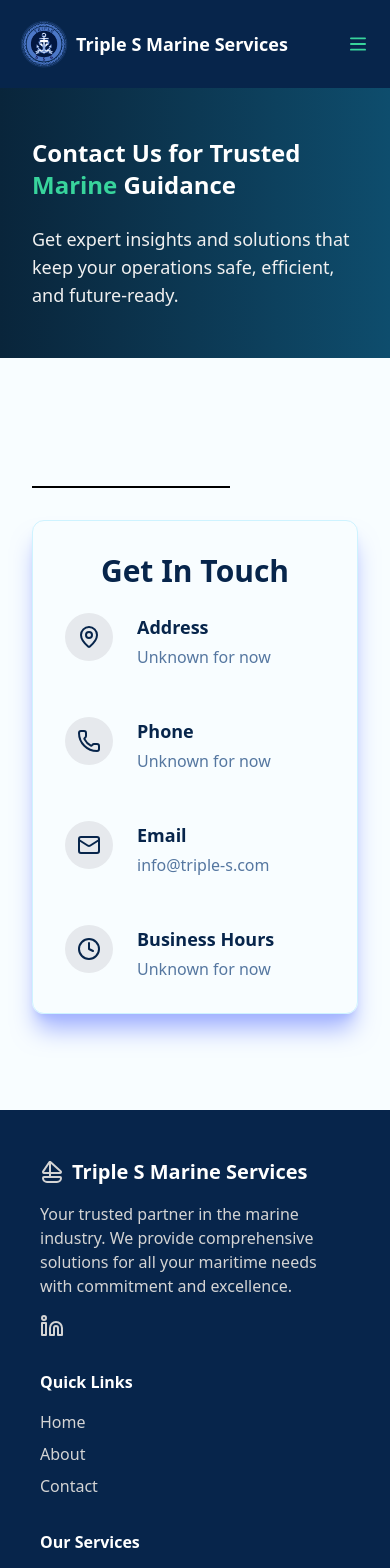
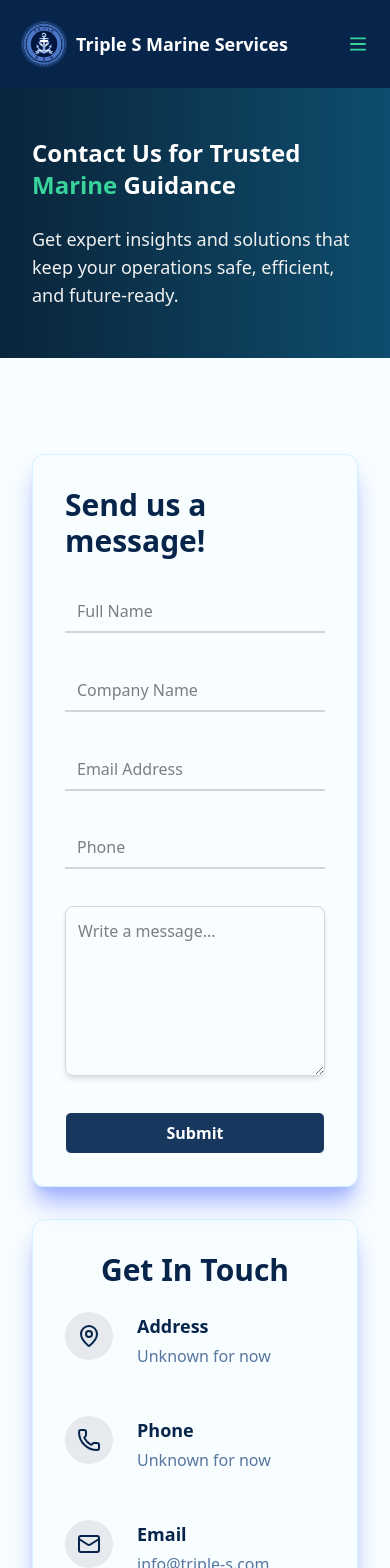
Before and after one commit to faressuliman/triple-s, a React (Vite) app: page /contact in a window 390 px wide. Shown: the top 1568 px of the page. Built offline with nearby package versions, Linux system fonts and the light colour scheme.

Commit message:
Contact is almost done, Added react-hook-form for the contact form, zod for validation

```diff
--- a/package.json
+++ b/package.json
@@ -10,13 +10,16 @@
     "preview": "vite preview"
   },
   "dependencies": {
+    "@hookform/resolvers": "^5.2.1",
     "@tailwindcss/vite": "^4.1.11",
     "framer-motion": "^12.23.12",
     "lucide-react": "^0.536.0",
     "react": "^19.1.0",
     "react-dom": "^19.1.0",
+    "react-hook-form": "^7.62.0",
     "react-router-dom": "^7.7.1",
-    "tailwindcss": "^4.1.11"
+    "tailwindcss": "^4.1.11",
+    "zod": "^4.0.17"
   },
   "devDependencies": {
     "@eslint/js": "^9.30.1",
--- a/src/components/ui/Button.tsx
+++ b/src/components/ui/Button.tsx
@@ -7,7 +7,7 @@ interface IProps extends ButtonHTMLAttributes<HTMLButtonElement> {
 
 const Button = ({children, className, ...rest}: IProps) => {
   return (
-    <button className={`${className} w-full md:w-40 rounded-md text-white border-1 py-2 px-6 cursor-pointer duration-300 font-bold`} {...rest}>{children}</button>
+    <button className={`${className} w-full rounded-md text-white border-1 py-2 px-6 cursor-pointer duration-300 font-bold`} {...rest}>{children}</button>
   )
 }
 
--- /dev/null
+++ b/src/components/ui/ErrorMessage.tsx
@@ -0,0 +1,9 @@
+interface IProps {
+  msg?: string;
+}
+
+const ErrorMessage = ({ msg }: IProps) => {
+  return msg ? <span className="block text-red-700 font-semibold text-sm">{msg}</span> : null;
+};
+
+export default ErrorMessage;
--- /dev/null
+++ b/src/components/ui/Input.tsx
@@ -0,0 +1,16 @@
+import { forwardRef, type InputHTMLAttributes, type Ref } from "react";
+
+interface IProps extends InputHTMLAttributes<HTMLInputElement> {}
+
+const Input = forwardRef(({ ...rest }: IProps, ref: Ref<HTMLInputElement>) => {
+  return (
+    <div className="input-wrapper">
+      <input type="text" ref={ref} {...rest} />
+      <span></span>
+    </div>
+  );
+});
+
+Input.displayName = "Input";
+
+export default Input;
--- /dev/null
+++ b/src/components/ui/TextArea.tsx
@@ -0,0 +1,15 @@
+import type { TextareaHTMLAttributes } from "react";
+
+interface IProps extends TextareaHTMLAttributes<HTMLTextAreaElement> {}
+
+const Textarea = ({ ...rest }: IProps) => {
+  return (
+    <textarea
+      className="border-[1px] border-gray-300 shadow-md focus:border-[#5a92b3] focus:outline-none focus:ring-1 focus:ring-[#5a92b3] mb-1 rounded-lg px-3 py-3 text-md w-full bg-transparent"
+      rows={6}
+      {...rest}
+    />
+  );
+};
+
+export default Textarea;
--- a/src/index.css
+++ b/src/index.css
@@ -16,3 +16,33 @@
         border-radius: 8px;
     }
 }
+
+.input-wrapper {
+  position: relative;
+  width: 100%;
+  margin-bottom: 0.3rem; /* space between inputs and errors */
+}
+
+.input-wrapper input {
+  border-bottom: 2px solid #d1d5db;
+  width: 100%;
+  padding: 0.5rem 0.75rem;
+  font-size: 1rem;
+  outline: none;
+  color: black;
+}
+
+.input-wrapper span {
+  position: absolute;
+  bottom: 0;
+  left: 0;
+  height: 2px;
+  background-color: #5a92b3;
+  width: 0;
+  transition: width 0.5s ease-in-out;
+  pointer-events: none;
+}
+
+.input-wrapper:focus-within span {
+  width: 100%;
+}
--- a/src/interfaces/index.ts
+++ b/src/interfaces/index.ts
@@ -1,4 +1,6 @@
 import type { ReactNode } from "react";
+import type { contactSchema } from "../validation";
+import type z from "zod";
 
 export interface ISlideShow {
     id: number,
@@ -25,3 +27,5 @@ export interface IGetInTouch {
     title: string,
     description: ReactNode
 }
+
+export type IFormInput = z.infer<typeof contactSchema>;
--- a/src/pages/About.tsx
+++ b/src/pages/About.tsx
@@ -126,7 +126,7 @@ const About = () => {
 
         {/* Mission and Vision */}
         <motion.div
-          className="col-span-2 max-w-3xl h-full rounded-xl shadow-lg hover:shadow-xl shadow-indigo-300 border border-[#CEF3FF]"
+          className="col-span-2 max-w-3xl h-full rounded-xl shadow-lg shadow-indigo-300 border border-[#CEF3FF]"
           initial={{ y: 24 }}
           whileInView={{ y: 0 }}
           viewport={{ once: true, amount: 0.25 }}
@@ -141,7 +141,7 @@ const About = () => {
                 </div>
                 <div>
                   <h3 className="text-2xl font-semibold text-[#0A3251] mb-2">Mission</h3>
-                  <p className="text-[#4B6F9B] leading-relaxed">
+                  <p className="text-[#4B6F9B]">
                     To be the most trusted and innovative partner in the marine industry, delivering superior solutions while maintaining the highest standards of safety and environmental responsibility.
                   </p>
                 </div>
@@ -157,7 +157,7 @@ const About = () => {
                 </div>
                 <div>
                   <h3 className="text-2xl font-semibold text-[#0A3251] mb-2">Vision</h3>
-                  <p className="text-[#4B6F9B] leading-relaxed">
+                  <p className="text-[#4B6F9B]">
                     To shape the future of maritime operations through cutting-edge technology, sustainable practices, and unwavering commitment to excellence.
                   </p>
                 </div>
--- a/src/pages/Contact.tsx
+++ b/src/pages/Contact.tsx
@@ -1,17 +1,35 @@
 import { motion } from "framer-motion"
 import { GetInTouch } from "../data"
+import Input from "../components/ui/Input"
+import { useForm, type SubmitHandler } from "react-hook-form"
+import type { IFormInput } from "../interfaces"
+import Button from "../components/ui/Button"
+import ErrorMessage from "../components/ui/ErrorMessage"
+import { zodResolver } from "@hookform/resolvers/zod"
+import { contactSchema } from "../validation"
+import Textarea from "../components/ui/TextArea"
+
 
 const Contact = () => {
+  {/* useForm */}
+  const {
+    register,
+    handleSubmit,
+    formState: { errors }
+  } = useForm<IFormInput>({ resolver: zodResolver(contactSchema) })
 
+  const onSubmit: SubmitHandler<IFormInput> = (data) => console.log(data)
+
+  {/* RENDER - GET IN TOUCH */}
   const renderGetInTouch = GetInTouch.map(({ Icon, title, description }, index) => (
     <div key={index} className="flex flex-col justify-between gap-8">
       <div className="flex items-start space-x-6">
         <div className="w-12 h-12 rounded-full bg-[#E6E9ED] flex items-center justify-center">
-                <Icon className="h-6 w-6 text-[#07254B]"/>
+          <Icon className="h-6 w-6 text-[#07254B]" />
         </div>
         <div>
           <h3 className="text-lg font-semibold text-[#07254B] mb-1">{title}</h3>
-                <p className="text-[#5577A0]">{description}</p>
+          <p className="text-[#5577A0] text-wrap">{description}</p>
         </div>
       </div>
     </div>
@@ -23,7 +41,7 @@ const Contact = () => {
       <section className="relative md:h-[48vh] h-[32vh] flex items-center bg-gradient-to-r from-[#09253b] to-[#0e4d6d] overflow-hidden">
         {/* Background */}
         <motion.div
-          className="absolute inset-0"
+          className="absolute inset-0 z-0"
           initial={{ scale: 1.05 }}
           animate={{ scale: 1 }}
           transition={{ duration: 0.8 }}
@@ -49,15 +67,47 @@ const Contact = () => {
       </section>
 
       {/*Main Content Section*/}
-      <section className="mx-auto grid md:grid-cols-3 grid-cols-1 space-x-32 items-stretch pt-32 pb-24 bg-[#F8FDFF] lg:px-16 px-8 gap-8">
+      <section className="relative z-10 bg-[#F8FDFF]">
         {/* Contact Form */}
-        <div className="border border-black md:col-span-2">
-
+        <div className="container mx-auto grid lg:grid-cols-3 grid-cols-1 pt-24 pb-24 lg:px-16 px-8 lg:gap-32 gap-8">
+          <div className="md:col-span-2 rounded-xl shadow-xl shadow-indigo-300 border border-[#CEF3FF] p-8">
+          <h2 className="text-3xl font-bold text-[#07254B] mb-8">Send us a message!</h2>
+          <form onSubmit={(handleSubmit(onSubmit))} className="space-y-8">
+            <div className="grid grid-cols-1 md:grid-cols-2 gap-8">
+              <div className="md:space-x-6">
+                <Input placeholder="Full Name" {...register("full_name")} />
+                <ErrorMessage msg={errors?.full_name?.message} />
               </div>
+              <div className="md:space-x-6">
+                <Input placeholder="Company Name" {...register("company_name")} />
+                <ErrorMessage msg={errors?.company_name?.message} />
+              </div>
+            </div>
+            <div className="grid grid-cols-1 md:grid-cols-2 gap-8">
+              <div>
+                <Input placeholder="Email Address" {...register("email")} />
+                <ErrorMessage msg={errors?.email?.message} />
+              </div>
+              <div>
+                <Input placeholder="Phone" {...register("phone")} />
+                <ErrorMessage msg={errors?.phone?.message} />
+              </div>
+            </div>
+            <div className="grid grid-cols-1">
+              <Textarea placeholder="Write a message..." {...register("message")}/>
+              <ErrorMessage msg={errors?.message?.message} />
+            </div>
+            <div className="grid grid-cols-1 gap-8">
+              <Button type="submit" className="bg-[#18375f] w-full hover:bg-[#284975]">Submit</Button>
+            </div>
+          </form>
+        </div>
+        {/* Get In Touch */}
         <div className="rounded-xl shadow-xl shadow-indigo-300 border border-[#CEF3FF] p-8">
           <h1 className="text-center text-3xl mb-6 font-bold text-[#07254B]">Get In Touch</h1>
           <div className="flex flex-col justify-between gap-12">
             {renderGetInTouch}
+          </div>
         </div>
         </div>
       </section>
--- /dev/null
+++ b/src/validation/index.ts
@@ -0,0 +1,9 @@
+import * as z from "zod";
+
+export const contactSchema = z.object({
+    full_name: z.string({message: "Name cannot contain numbers"}).min(2, { message: "Name cannot be left empty" }),
+    company_name: z.string({message: "Name cannot contain numbers"}).min(2, { message: "Name cannot be left empty" }),
+    email: z.string().email(),
+    phone: z.string().regex(/^\+?\d{7,15}$/, { message: "Invalid phone number format" }),
+    message: z.string().min(1, { message: "Message cannot be left empty"}).max(500, { message: "Message cannot exceed 500 characters" }),
+});
```
Also changed, not shown: 1 other file (tests, documents, lock files or other folders). Lines whose indentation alone changed are shown as unchanged.
